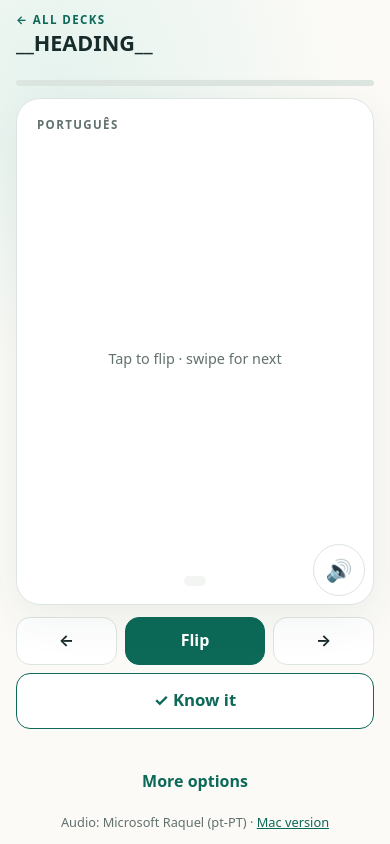
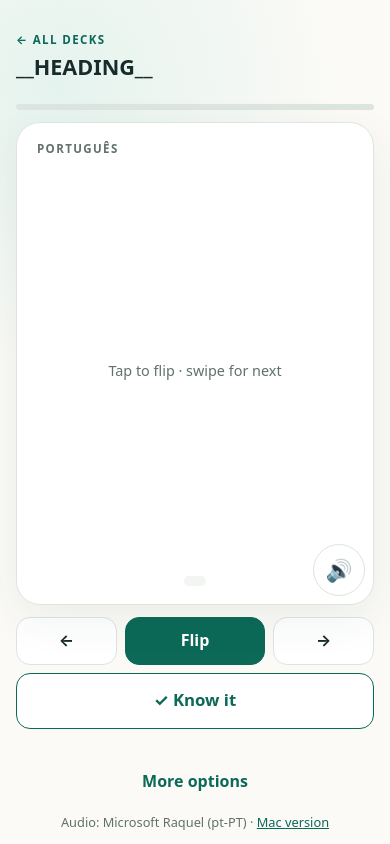
Before and after one commit to dmiix/portuguese-flashcards, a plain HTML site: page _build/mobile.html in a window 390 px wide. Drawn offline with Linux system fonts and the light colour scheme.

Commit message:
Mobile: more top spacing so the header clears the iOS status-bar blur
Co-Authored-By: Claude Opus 5.5 <noreply@anthropic.com>

```diff
--- a/_build/mobile.html
+++ b/_build/mobile.html
@@ -16,10 +16,10 @@
     html, body { height:100%; overflow-x:hidden; overflow-x:clip; }
     body { margin:0; background:radial-gradient(circle at 15% 10%,#e5f3ee 0,transparent 34%),var(--paper); color:var(--ink); font:16px/1.45 system-ui,-apple-system,"Segoe UI",sans-serif; overscroll-behavior:none; }
     main { display:flex; flex-direction:column; width:min(100%,760px); min-height:100%; margin:0 auto;
-      padding:calc(env(safe-area-inset-top) + 12px) calc(env(safe-area-inset-right) + 16px) calc(env(safe-area-inset-bottom) + 12px) calc(env(safe-area-inset-left) + 16px); }
+      padding:calc(env(safe-area-inset-top) + 28px) calc(env(safe-area-inset-right) + 16px) calc(env(safe-area-inset-bottom) + 12px) calc(env(safe-area-inset-left) + 16px); }
     .top { display:flex; justify-content:space-between; align-items:flex-end; gap:10px; margin-bottom:10px; }
     .eyebrow { margin:0 0 2px; color:var(--green); font-size:.72rem; font-weight:750; letter-spacing:.12em; text-transform:uppercase; }
-    .eyebrow a { color:inherit; text-decoration:none; }
+    .eyebrow a { display:inline-block; padding:4px 0; color:inherit; text-decoration:none; }
     h1 { margin:0; font-size:1.35rem; line-height:1.15; }
     .count { color:var(--muted); font-size:.85rem; font-variant-numeric:tabular-nums; white-space:nowrap; text-align:right; }
     .chips { display:flex; gap:6px; overflow-x:auto; margin:0 -16px 10px; padding:2px 16px; scrollbar-width:none; }
```
Also changed, not shown: numbers-and-days/mobile.html (+2 -2 lines), pl-022-clothing-vocabulary/mobile.html (+2 -2 lines), pl-023-clothing-phrases/mobile.html (+2 -2 lines), pl-024-clothing-dialogue/mobile.html (+2 -2 lines), pl-025-story-lisboa/mobile.html (+2 -2 lines), pl-026-story-biographies/mobile.html (+2 -2 lines), verbs/mobile.html (+2 -2 lines).
